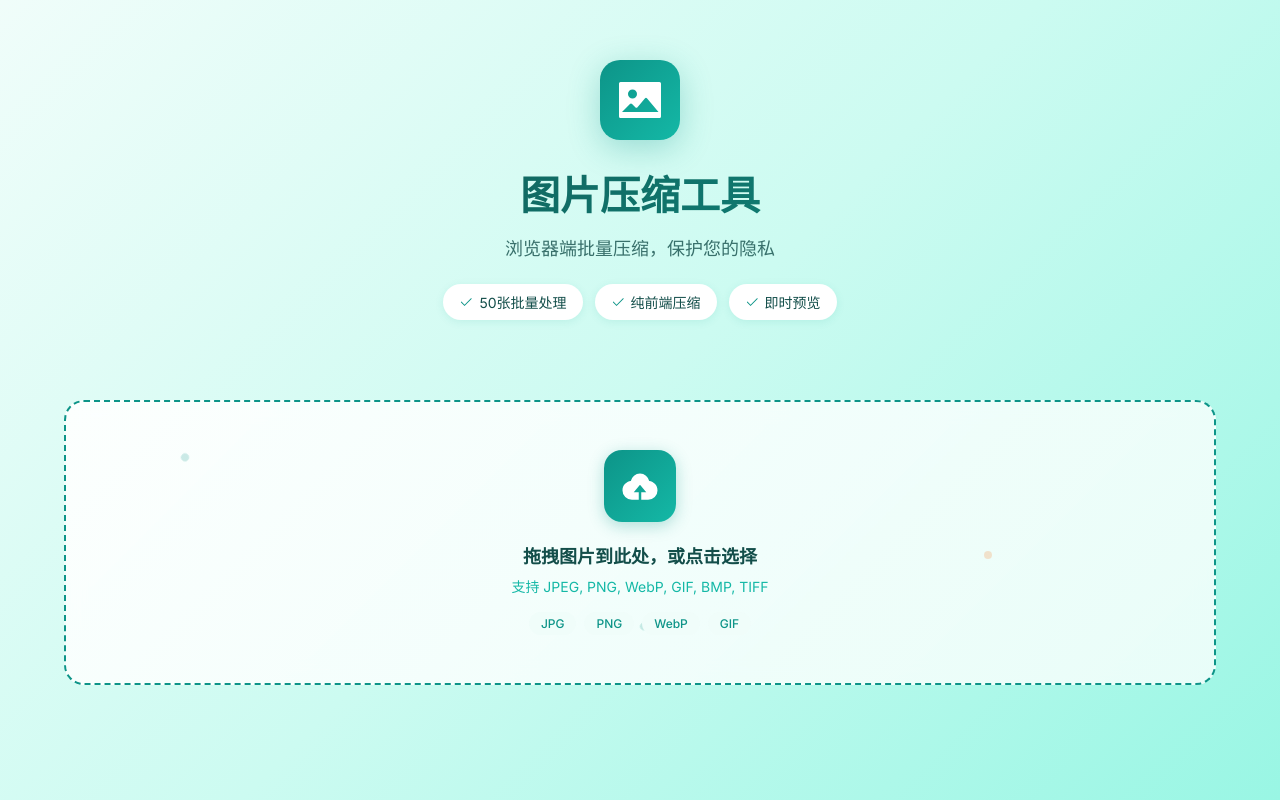
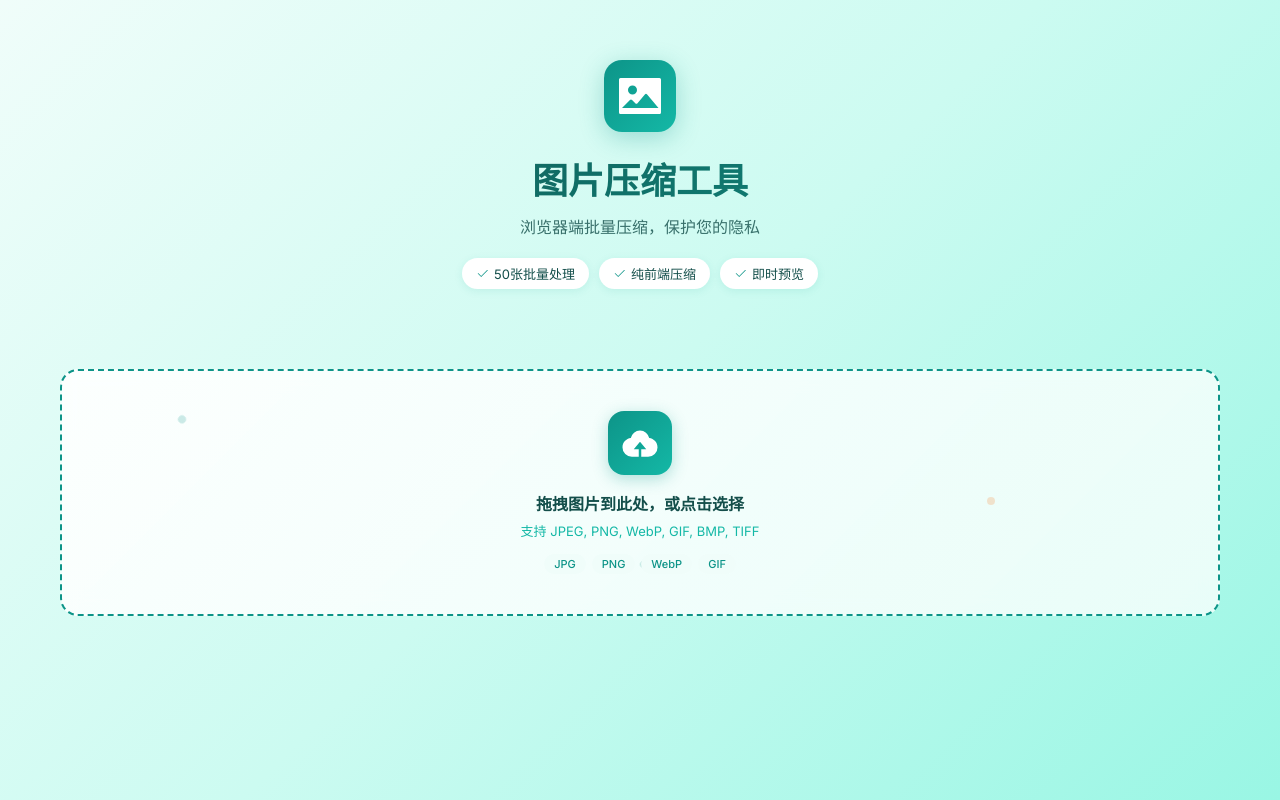
Before and after one commit to automing/ImageShrink, a Vue app: page /#/ in a window 1280 px wide. Built offline with nearby package versions, Linux system fonts and the light colour scheme.

Commit message:
优化整体布局：缩小字体和间距以适配90%缩放视窗

```diff
--- a/src/pages/compression/components/ImageItem.vue
+++ b/src/pages/compression/components/ImageItem.vue
@@ -84,15 +84,15 @@ const handleCrop = (file: File, cropData: CropData) => {
 <style scoped>
 .image-item {
   background: white;
-  border-radius: 16px;
+  border-radius: 14px;
   overflow: hidden;
   box-shadow: 0 2px 12px rgba(13, 148, 136, 0.08);
   transition: all 0.3s cubic-bezier(0.4, 0, 0.2, 1);
 }
 
 .image-item:hover {
-  transform: translateY(-4px);
-  box-shadow: 0 8px 24px rgba(13, 148, 136, 0.15);
+  transform: translateY(-3px);
+  box-shadow: 0 6px 20px rgba(13, 148, 136, 0.15);
 }
 
 .image-item.completed {
@@ -102,7 +102,7 @@ const handleCrop = (file: File, cropData: CropData) => {
 .image-preview {
   position: relative;
   width: 100%;
-  height: 140px;
+  height: 120px;
   background: linear-gradient(135deg, #F0FDFA 0%, #CCFBF1 100%);
   display: flex;
   align-items: center;
@@ -110,10 +110,10 @@ const handleCrop = (file: File, cropData: CropData) => {
 }
 
 .image-preview img {
-  max-width: 90%;
-  max-height: 90%;
+  max-width: 88%;
+  max-height: 88%;
   object-fit: contain;
-  border-radius: 8px;
+  border-radius: 6px;
 }
 
 .progress-overlay,
@@ -125,16 +125,16 @@ const handleCrop = (file: File, cropData: CropData) => {
   flex-direction: column;
   align-items: center;
   justify-content: center;
-  gap: 8px;
+  gap: 6px;
 }
 
 .error-overlay .el-icon {
-  font-size: 28px;
+  font-size: 24px;
   color: #EF4444;
 }
 
 .error-overlay span {
-  font-size: 12px;
+  font-size: 11px;
   color: #EF4444;
 }
 
@@ -145,7 +145,7 @@ const handleCrop = (file: File, cropData: CropData) => {
   display: flex;
   align-items: center;
   justify-content: center;
-  gap: 8px;
+  gap: 6px;
   opacity: 0;
   transition: opacity 0.2s;
 }
@@ -155,12 +155,12 @@ const handleCrop = (file: File, cropData: CropData) => {
 }
 
 .image-info {
-  padding: 12px;
+  padding: 10px;
 }
 
 .image-info .name {
   margin: 0;
-  font-size: 12px;
+  font-size: 11px;
   font-weight: 500;
   color: #134E4A;
   white-space: nowrap;
@@ -169,11 +169,11 @@ const handleCrop = (file: File, cropData: CropData) => {
 }
 
 .image-info .sizes {
-  margin: 6px 0 0;
-  font-size: 11px;
+  margin: 5px 0 0;
+  font-size: 10px;
   display: flex;
   align-items: center;
-  gap: 4px;
+  gap: 3px;
 }
 
 .image-info .original {
@@ -190,16 +190,16 @@ const handleCrop = (file: File, cropData: CropData) => {
 }
 
 .image-info .savings {
-  margin: 6px 0 0;
-  font-size: 12px;
+  margin: 5px 0 0;
+  font-size: 11px;
   color: #0D9488;
   font-weight: 600;
   display: flex;
   align-items: center;
-  gap: 4px;
+  gap: 3px;
 }
 
 .image-info .savings .el-icon {
-  font-size: 14px;
+  font-size: 12px;
 }
 </style>
--- a/src/pages/compression/components/ImageList.vue
+++ b/src/pages/compression/components/ImageList.vue
@@ -43,8 +43,8 @@ defineEmits<{
 <style scoped>
 .image-list {
   background: white;
-  border-radius: 20px;
-  padding: 24px;
+  border-radius: 18px;
+  padding: 20px;
   box-shadow: 0 4px 24px rgba(13, 148, 136, 0.08);
 }
 
@@ -52,25 +52,25 @@ defineEmits<{
   display: flex;
   justify-content: space-between;
   align-items: center;
-  margin-bottom: 20px;
-  padding-bottom: 16px;
+  margin-bottom: 16px;
+  padding-bottom: 14px;
   border-bottom: 1px solid #F0FDFA;
 }
 
 .header-left {
   display: flex;
   align-items: center;
-  gap: 12px;
+  gap: 10px;
 }
 
 .header-left .el-icon {
-  font-size: 24px;
+  font-size: 20px;
   color: #0D9488;
 }
 
 .header-left h3 {
   margin: 0;
-  font-size: 18px;
+  font-size: 16px;
   font-weight: 600;
   color: #134E4A;
 }
@@ -83,24 +83,24 @@ defineEmits<{
 .clear-btn {
   display: flex;
   align-items: center;
-  gap: 4px;
-  font-size: 14px;
+  gap: 3px;
+  font-size: 13px;
 }
 
 .grid {
   display: grid;
-  grid-template-columns: repeat(auto-fill, minmax(160px, 1fr));
-  gap: 16px;
+  grid-template-columns: repeat(auto-fill, minmax(140px, 1fr));
+  gap: 14px;
 }
 
 .empty-state {
   text-align: center;
-  padding: 48px 24px;
+  padding: 40px 20px;
   color: #99F6E4;
 }
 
 .empty-state p {
-  margin: 12px 0 0;
-  font-size: 14px;
+  margin: 10px 0 0;
+  font-size: 13px;
 }
 </style>
--- a/src/pages/compression/components/ImageUploader.vue
+++ b/src/pages/compression/components/ImageUploader.vue
@@ -96,8 +96,8 @@ const onFileSelect = (e: Event) => {
 .uploader {
   position: relative;
   border: 2px dashed #0D9488;
-  border-radius: 20px;
-  padding: 48px;
+  border-radius: 18px;
+  padding: 40px;
   text-align: center;
   cursor: pointer;
   transition: all 0.3s cubic-bezier(0.4, 0, 0.2, 1);
@@ -132,40 +132,40 @@ const onFileSelect = (e: Event) => {
   display: inline-flex;
   align-items: center;
   justify-content: center;
-  width: 72px;
-  height: 72px;
+  width: 64px;
+  height: 64px;
   background: linear-gradient(135deg, #0D9488 0%, #14B8A6 100%);
-  border-radius: 18px;
+  border-radius: 16px;
   color: white;
-  margin-bottom: 20px;
+  margin-bottom: 16px;
   transition: all 0.3s ease;
   box-shadow: 0 4px 16px rgba(13, 148, 136, 0.3);
 }
 
 .main-text {
-  margin: 0 0 8px;
-  font-size: 18px;
+  margin: 0 0 6px;
+  font-size: 16px;
   font-weight: 600;
   color: #134E4A;
 }
 
 .hint {
-  margin: 0 0 16px;
-  font-size: 14px;
+  margin: 0 0 14px;
+  font-size: 13px;
   color: #14B8A6;
 }
 
 .supported-formats {
   display: flex;
-  gap: 8px;
+  gap: 6px;
   justify-content: center;
 }
 
 .format-badge {
-  padding: 4px 12px;
+  padding: 3px 10px;
   background: #F0FDFA;
-  border-radius: 12px;
-  font-size: 12px;
+  border-radius: 10px;
+  font-size: 11px;
   font-weight: 500;
   color: #0D9488;
 }
--- a/src/pages/compression/components/SettingsPanel.vue
+++ b/src/pages/compression/components/SettingsPanel.vue
@@ -97,13 +97,13 @@ const sizeMarks = reactive({
 .settings-panel {
   display: flex;
   flex-direction: column;
-  gap: 24px;
+  gap: 20px;
 }
 
 .setting-group {
   display: flex;
   flex-direction: column;
-  gap: 12px;
+  gap: 10px;
 }
 
 .setting-header {
@@ -113,28 +113,28 @@ const sizeMarks = reactive({
 }
 
 .setting-header label {
-  font-size: 14px;
+  font-size: 13px;
   font-weight: 500;
   color: #134E4A;
 }
 
 .setting-value {
-  font-size: 14px;
+  font-size: 13px;
   font-weight: 600;
   color: #0D9488;
   background: #F0FDFA;
-  padding: 4px 12px;
-  border-radius: 8px;
+  padding: 3px 10px;
+  border-radius: 6px;
 }
 
 :deep(.el-slider) {
   --el-slider-main-bg-color: #CCFBF1;
   --el-slider-runway-bg-color: #F0FDFA;
-  --el-slider-button-size: 20px;
+  --el-slider-button-size: 18px;
 }
 
 :deep(.el-slider__button) {
-  border: 3px solid #0D9488;
+  border: 2px solid #0D9488;
   background: white;
   box-shadow: 0 2px 8px rgba(13, 148, 136, 0.3);
 }
@@ -144,13 +144,13 @@ const sizeMarks = reactive({
 }
 
 :deep(.el-slider__marks-text) {
-  font-size: 10px;
+  font-size: 9px;
   color: #14B8A6;
 }
 
 .format-options {
   display: flex;
-  gap: 8px;
+  gap: 6px;
 }
 
 .format-option {
@@ -158,10 +158,10 @@ const sizeMarks = reactive({
   display: flex;
   flex-direction: column;
   align-items: center;
-  padding: 12px;
+  padding: 10px;
   background: #F0FDFA;
   border: 2px solid transparent;
-  border-radius: 12px;
+  border-radius: 10px;
   cursor: pointer;
   transition: all 0.2s ease;
 }
@@ -181,13 +181,13 @@ const sizeMarks = reactive({
 }
 
 .format-name {
-  font-size: 14px;
+  font-size: 13px;
   font-weight: 600;
   color: #134E4A;
 }
 
 .format-ext {
-  font-size: 11px;
+  font-size: 10px;
   color: #14B8A6;
 }
 </style>
--- a/src/pages/compression/image-compression.vue
+++ b/src/pages/compression/image-compression.vue
@@ -222,18 +222,18 @@ const downloadZip = async () => {
   display: inline-flex;
   align-items: center;
   justify-content: center;
-  width: 80px;
-  height: 80px;
+  width: 72px;
+  height: 72px;
   background: linear-gradient(135deg, #0D9488 0%, #14B8A6 100%);
-  border-radius: 20px;
+  border-radius: 18px;
   color: white;
-  margin-bottom: 24px;
-  box-shadow: 0 8px 32px rgba(13, 148, 136, 0.3);
+  margin-bottom: 20px;
+  box-shadow: 0 6px 24px rgba(13, 148, 136, 0.3);
 }
 
 .hero-section h1 {
   margin: 0;
-  font-size: 40px;
+  font-size: 36px;
   font-weight: 700;
   background: linear-gradient(135deg, #134E4A 0%, #0D9488 100%);
   -webkit-background-clip: text;
@@ -242,15 +242,15 @@ const downloadZip = async () => {
 }
 
 .subtitle {
-  margin: 12px 0 24px;
-  font-size: 18px;
+  margin: 10px 0 20px;
+  font-size: 16px;
   color: #134E4A;
   opacity: 0.8;
 }
 
 .features {
   display: flex;
-  gap: 12px;
+  gap: 10px;
   justify-content: center;
   flex-wrap: wrap;
 }
@@ -258,11 +258,11 @@ const downloadZip = async () => {
 .feature-tag {
   display: inline-flex;
   align-items: center;
-  gap: 6px;
-  padding: 8px 16px;
+  gap: 5px;
+  padding: 6px 14px;
   background: white;
-  border-radius: 20px;
-  font-size: 14px;
+  border-radius: 18px;
+  font-size: 13px;
   color: #134E4A;
   box-shadow: 0 2px 8px rgba(13, 148, 136, 0.1);
 }
@@ -274,29 +274,29 @@ const downloadZip = async () => {
 .main-content {
   max-width: 1200px;
   margin: 0 auto;
-  padding: 0 24px 60px;
+  padding: 0 20px 50px;
 }
 
 .workspace {
-  margin-top: 24px;
+  margin-top: 20px;
 }
 
 .back-button {
-  margin-bottom: 16px;
+  margin-bottom: 14px;
 }
 
 .settings-section {
   display: grid;
   grid-template-columns: 1fr 1fr;
-  gap: 24px;
-  margin-bottom: 32px;
+  gap: 20px;
+  margin-bottom: 28px;
 }
 
 .section-card,
 .action-card {
   background: white;
-  border-radius: 16px;
-  padding: 24px;
+  border-radius: 14px;
+  padding: 20px;
   box-shadow: 0 4px 24px rgba(13, 148, 136, 0.08),
               0 1px 2px rgba(13, 148, 136, 0.04);
 }
@@ -304,18 +304,18 @@ const downloadZip = async () => {
 .card-header {
   display: flex;
   align-items: center;
-  gap: 12px;
-  margin-bottom: 20px;
+  gap: 10px;
+  margin-bottom: 16px;
 }
 
 .card-header .el-icon {
-  font-size: 24px;
+  font-size: 20px;
   color: #0D9488;
 }
 
 .card-header h3 {
   margin: 0;
-  font-size: 18px;
+  font-size: 16px;
   font-weight: 600;
   color: #134E4A;
 }
@@ -323,13 +323,13 @@ const downloadZip = async () => {
 .action-buttons {
   display: flex;
   flex-direction: column;
-  gap: 12px;
+  gap: 10px;
 }
 
 .action-btn {
-  height: 52px;
-  font-size: 16px;
-  border-radius: 12px;
+  height: 46px;
+  font-size: 14px;
+  border-radius: 10px;
 }
 
 .action-btn.is-disabled {
@@ -356,8 +356,8 @@ const downloadZip = async () => {
 .stats {
   display: flex;
   justify-content: space-around;
-  margin-top: 24px;
-  padding-top: 24px;
+  margin-top: 20px;
+  padding-top: 20px;
   border-top: 1px solid #F0FDFA;
 }
 
@@ -367,16 +367,16 @@ const downloadZip = async () => {
 
 .stat-value {
   display: block;
-  font-size: 24px;
+  font-size: 20px;
   font-weight: 700;
   color: #0D9488;
 }
 
 .stat-label {
   display: block;
-  font-size: 12px;
+  font-size: 11px;
   color: #14B8A6;
-  margin-top: 4px;
+  margin-top: 3px;
 }
 
 @media (max-width: 768px) {
```
